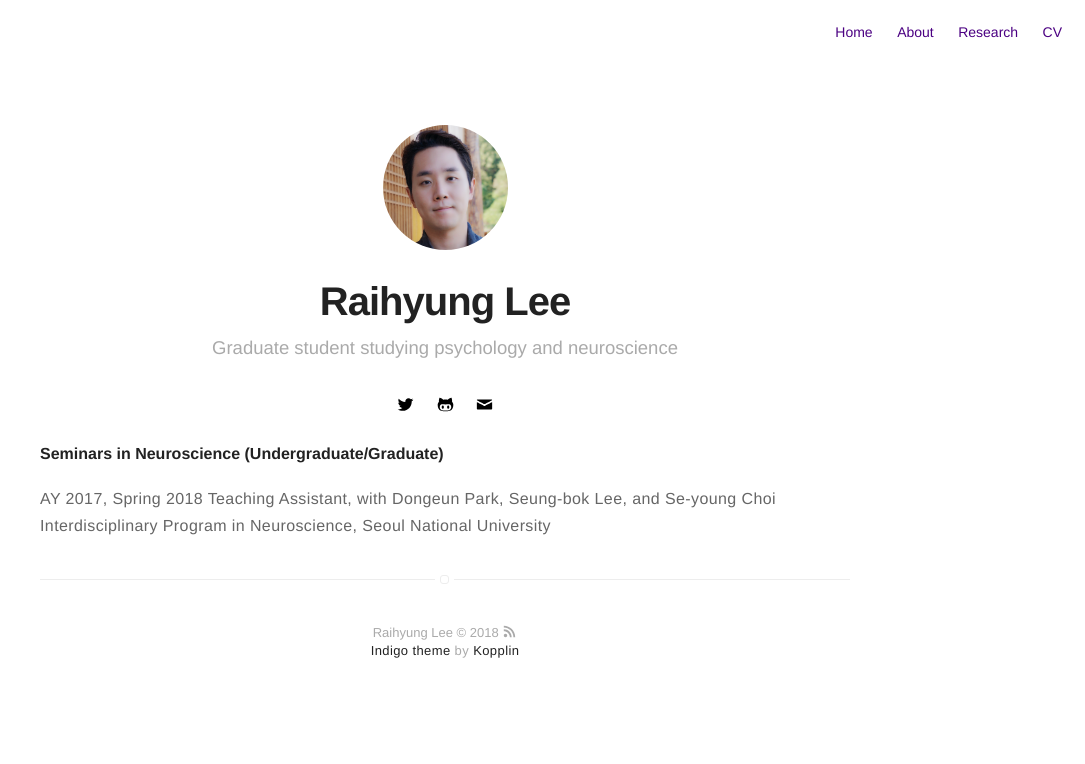
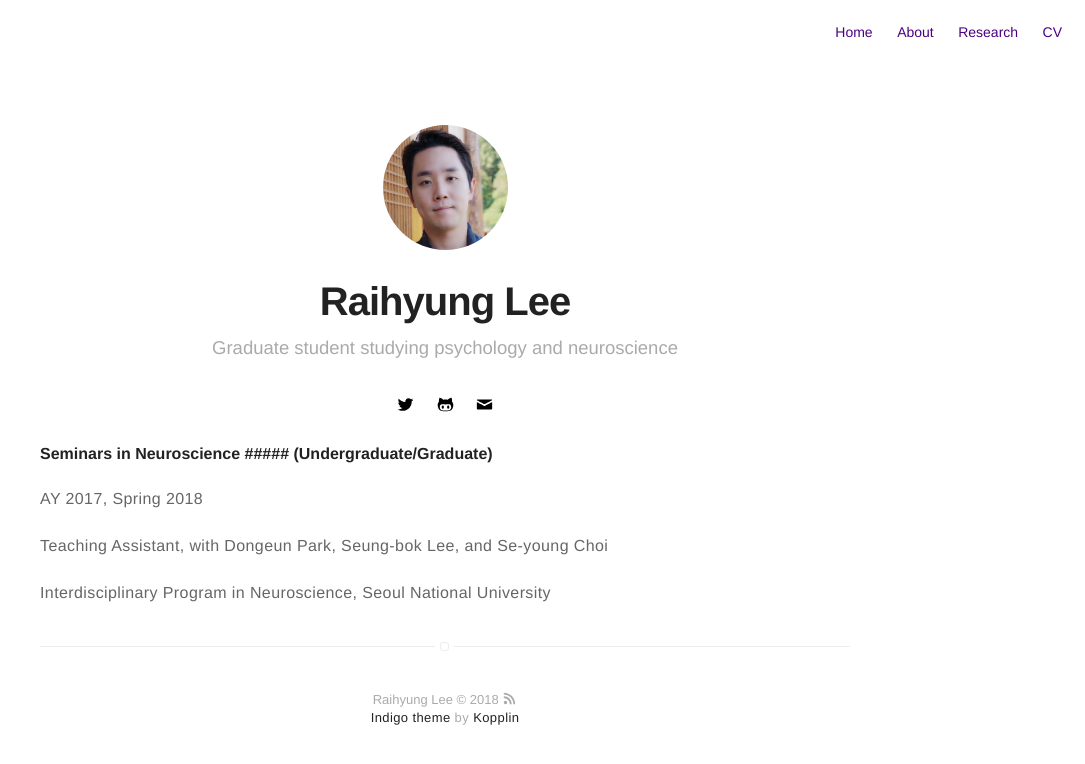
Before and after one commit to RaihyungLee/RaihyungLee.github.io, a Jekyll site: the page built from teaching.md, in a window 1280 px wide. Shown: the top 764 px of the page, without its empty margins (195-1280 px from the left). Built offline with Jekyll 4.4.1, drawn with Linux system fonts in a browser that asks for light colours.

```diff
--- a/teaching.md
+++ b/teaching.md
@@ -4,7 +4,9 @@ title: Teaching
 permalink: /teaching/index.html
 ---
 
-#### Seminars in Neuroscience (Undergraduate/Graduate)
+#### Seminars in Neuroscience ##### (Undergraduate/Graduate)
 AY 2017, Spring 2018
+
 Teaching Assistant, with Dongeun Park, Seung-bok Lee, and Se-young Choi
+
 Interdisciplinary Program in Neuroscience, Seoul National University
```
